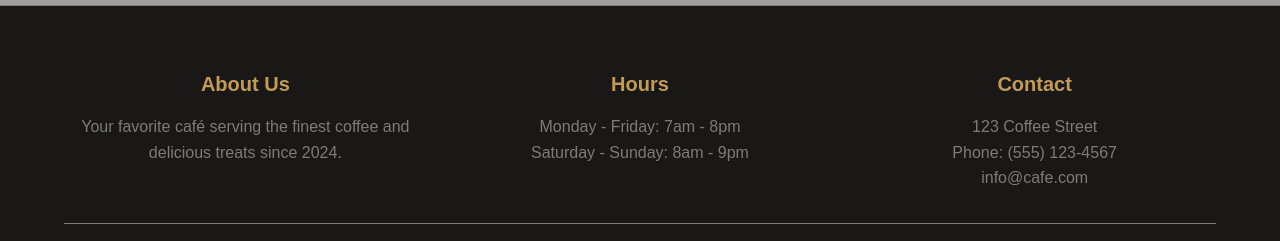
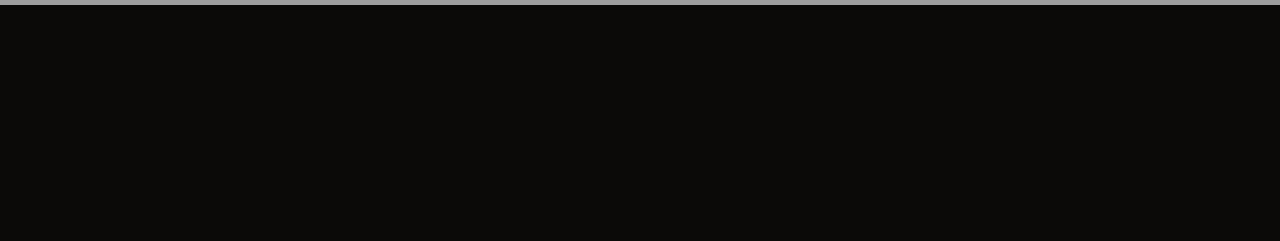
Before and after one commit to doctoralex9/Coffeshop, a Next.js app: page /menu in a window 1280 px wide. Shown: the part 2530-2771 px from the top of the page. After the commit the page ends 2535 px from the top, so only its background shows below. Built offline with nearby package versions, Linux system fonts and the light colour scheme; grey boxes are pictures that could not be loaded.

Commit message:
Finish the functional part

```diff
--- a/app/components/Footer.tsx
+++ b/app/components/Footer.tsx
@@ -1,6 +1,7 @@
 export default function Footer() {
   return (
     <footer
+      id="contact"
       className="section text-center border-t"
       style={{
         backgroundColor: 'var(--card-bg)',
@@ -13,33 +14,35 @@ export default function Footer() {
           {/* About Section */}
           <div>
             <h3 className="text-xl font-semibold mb-4" style={{ color: 'var(--accent)' }}>
-              About Us
+              About Coffee Spot
             </h3>
             <p style={{ color: 'var(--muted)' }}>
-              Your favorite café serving the finest coffee and delicious treats since 2024.
+              Your cozy neighborhood escape in the heart of the community. We serve handcrafted beverages, fresh pastries, and create a welcoming space where everyone feels at home.
             </p>
           </div>
 
           {/* Hours Section */}
           <div>
             <h3 className="text-xl font-semibold mb-4" style={{ color: 'var(--accent)' }}>
-              Hours
+              Opening Hours
             </h3>
             <p style={{ color: 'var(--muted)' }}>
-              Monday - Friday: 7am - 8pm<br />
-              Saturday - Sunday: 8am - 9pm
+              Monday - Friday: 7:00 AM - 8:00 PM<br />
+              Saturday - Sunday: 8:00 AM - 9:00 PM<br />
+              <span className="text-sm">Open Daily</span>
             </p>
           </div>
 
           {/* Contact Section */}
           <div>
             <h3 className="text-xl font-semibold mb-4" style={{ color: 'var(--accent)' }}>
-              Contact
+              Visit & Contact Us
             </h3>
             <p style={{ color: 'var(--muted)' }}>
+              Downtown Location<br />
               123 Coffee Street<br />
               Phone: (555) 123-4567<br />
-              info@cafe.com
+              Email: info@coffeespot.com
             </p>
           </div>
         </div>
@@ -47,7 +50,7 @@ export default function Footer() {
         {/* Copyright */}
         <div className="pt-6 border-t" style={{ borderColor: 'var(--muted)' }}>
           <p style={{ color: 'var(--muted)' }}>
-            © 2024 Café. All rights reserved.
+            © 2024 Coffee Spot. All rights reserved.
           </p>
         </div>
       </div>
--- a/app/components/Hero.tsx
+++ b/app/components/Hero.tsx
@@ -5,6 +5,14 @@ import Link from 'next/link';
 import { Coffee, Clock, MapPin } from 'lucide-react';
 import ImageCarousel from './ImageCarousel';
 import BackgroundCarousel from './BackgroundCarousel';
+
+// Horizontal programming: Reusable scroll function
+const scrollToSection = (sectionId: string) => {
+  const element = document.getElementById(sectionId);
+  if (element) {
+    element.scrollIntoView({ behavior: 'smooth', block: 'start' });
+  }
+};
 
 export default function CafeHero() {
   const [scrollY, setScrollY] = useState(0);
@@ -84,7 +92,10 @@ export default function CafeHero() {
               View Menu
               <span className="inline-block ml-2 group-hover:translate-x-1 transition-transform">→</span>
             </Link>
-            <button className="px-8 py-4 bg-white text-amber-900 rounded-full font-semibold text-lg hover:bg-amber-50 transition-all duration-300 border-2 border-amber-900 hover:scale-105">
+            <button
+              onClick={() => scrollToSection('contact')}
+              className="px-8 py-4 bg-white text-amber-900 rounded-full font-semibold text-lg hover:bg-amber-50 transition-all duration-300 border-2 border-amber-900 hover:scale-105"
+            >
               Visit Us
             </button>
           </div>
--- a/app/components/Navbar.tsx
+++ b/app/components/Navbar.tsx
@@ -2,6 +2,14 @@
 
 import {Navbar, NavbarBrand, NavbarContent, NavbarItem, Button} from "@heroui/react";
 import Link from "next/link";
+
+// Horizontal programming: Reusable scroll function
+const scrollToSection = (sectionId: string) => {
+  const element = document.getElementById(sectionId);
+  if (element) {
+    element.scrollIntoView({ behavior: 'smooth', block: 'start' });
+  }
+};
 
 export const AcmeLogo = () => {
   return (
@@ -39,14 +47,21 @@ export default function Nav() {
           </Link>
         </NavbarItem>
         <NavbarItem>
-          <Link color="foreground" href="#">
-             About Us
-          </Link>
+          <button
+            onClick={() => scrollToSection('contact')}
+            className="text-foreground cursor-pointer hover:opacity-80 transition-opacity"
+          >
+            About Us
+          </button>
         </NavbarItem>
       </NavbarContent>
       <NavbarContent justify="end">
         <NavbarItem>
-          <Button as={Link} color="primary" href="#" variant="flat">
+          <Button
+            color="primary"
+            variant="flat"
+            onClick={() => scrollToSection('contact')}
+          >
             Contact
           </Button>
         </NavbarItem>
--- a/app/layout.tsx
+++ b/app/layout.tsx
@@ -30,7 +30,6 @@ export default function RootLayout({
       <body>
         <Nav />
         <main>{children}</main>
-        <Footer />
       </body>
     </html>
   );
--- a/app/menu/menu.tsx
+++ b/app/menu/menu.tsx
@@ -17,6 +17,7 @@ export default function Menu() {
                 { name: "Classic Cappuccino", price: "$4.50", image: wondersImages[0] },
                 { name: "Traditional Greek", price: "$3.80", image: wondersImages[1] },
                 { name: "Mocha", price: "$5.00", image: wondersImages[6] },
+                { name: "Classic Espresso", price: "€2.20", image: wondersImages[15], description: "A rich, aromatic espresso crafted from freshly roasted beans for a bold, smooth flavor. Perfect for a quick boost or the start of your favorite coffee drink." },
             ]
         },
         {
--- a/app/page.tsx
+++ b/app/page.tsx
@@ -1,11 +1,13 @@
 import Hero from "./components/Hero"
 import MenuPreview from "./components/MenuPreview";
+import Footer from "./components/Footer";
 
 export default function HomePage() {
   return(
     <>
       <Hero />
       <MenuPreview coldCoffees={[]} hotCoffees={[]} />
+      <Footer />
     </>
   );
 }
--- a/app/photo-feed/photos.ts
+++ b/app/photo-feed/photos.ts
@@ -14,6 +14,7 @@ import photo16 from "./photos/16.jpg";
 import photo17 from "./photos/17.jpg";
 import photo18 from "./photos/18.jpg";
 import photo19 from "./photos/19.jpg";
+import photo20 from "./photos/20.jpg";
 
 export type WonderImage = {
   id: string;
@@ -112,6 +113,12 @@ const wondersImages: WonderImage[] = [
     name: "Frappuccino",
     src: photo19,
   },
+
+  {
+    id: "20",
+    name: "Classic Espresso",
+    src: photo20,
+  },
 ];
 
 export default wondersImages;
```
Also changed, not shown: app/photo-feed/photos/20.jpg (added), public/photo-feed/photos/20.jpg (added).
